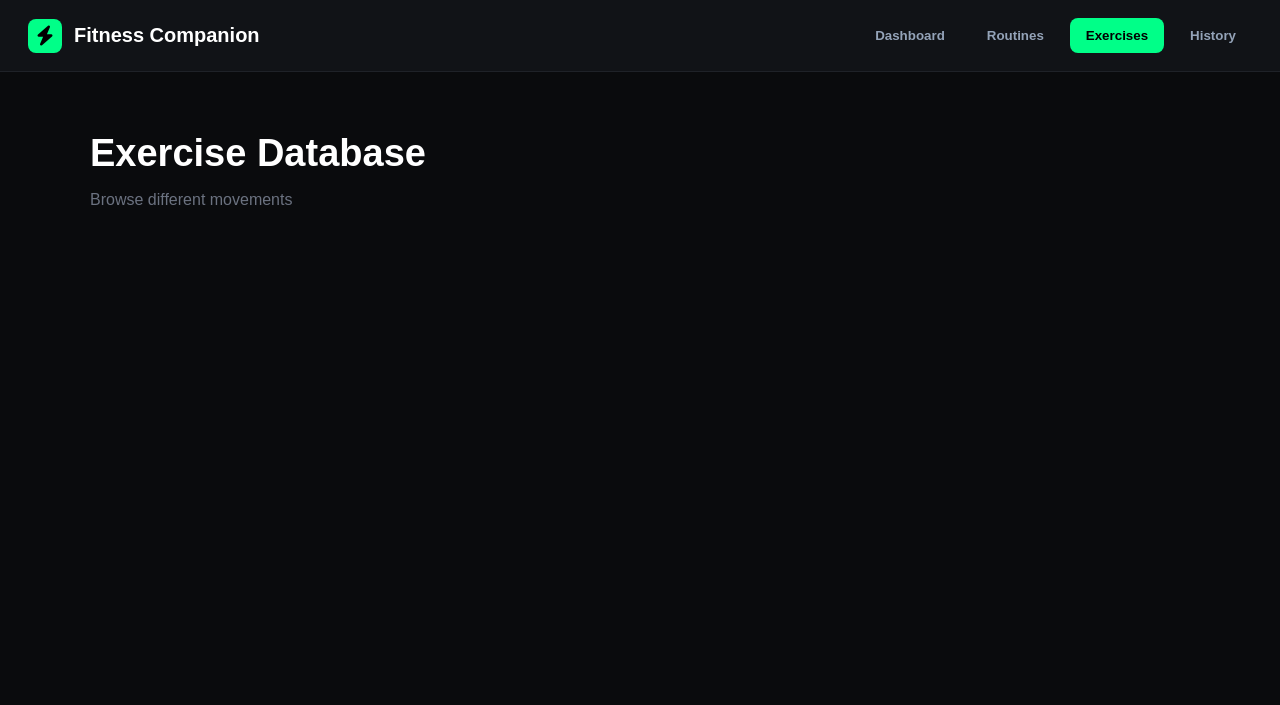
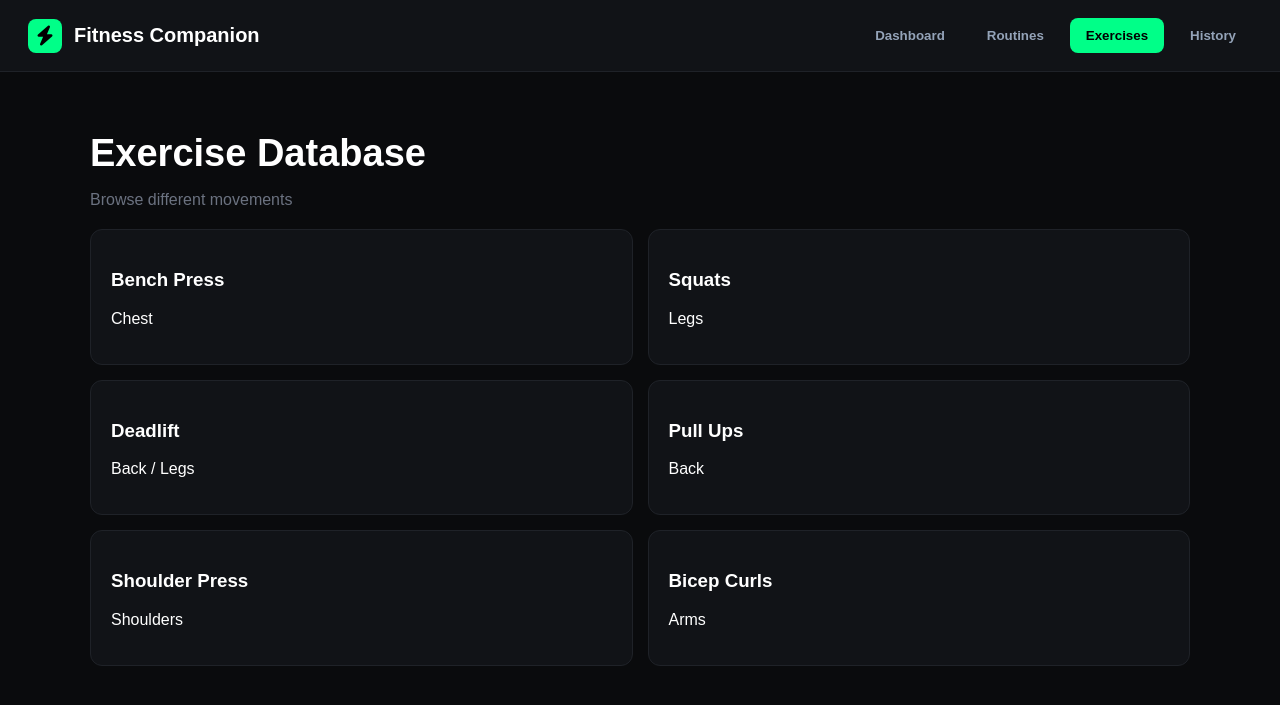
Before and after one commit to kavinghty/Fitness-Companion-DTE-Final-Assesment, a Flask app: page / in a window 1280 px wide, after a click on "Exercises". Shown: the top 705 px of the page. Run offline with Flask 3, Linux system fonts and the light colour scheme; data comes from the database, SQL or seed files in the repository.

Commit message:
Added exercise database with real data and grid layout

```diff
--- a/static/script.js
+++ b/static/script.js
@@ -14,10 +14,20 @@ function showPage(pageId) {
     });
 
     if (pageId === "history") renderHistory();
+    if (pageId === "exercises") renderExercises();
 }
 
 let routines = [];
 let history = [];
+
+const exercises = [
+    { name: "Bench Press", category: "Chest" },
+    { name: "Squats", category: "Legs" },
+    { name: "Deadlift", category: "Back / Legs" },
+    { name: "Pull Ups", category: "Back" },
+    { name: "Shoulder Press", category: "Shoulders" },
+    { name: "Bicep Curls", category: "Arms" }
+];
 
 function toggleForm() {
     document.getElementById("routine-form").classList.toggle("hidden");
@@ -61,6 +71,20 @@ function renderRoutines() {
     });
 }
 
+function renderExercises() {
+    const list = document.getElementById("exercise-list");
+    list.innerHTML = "";
+
+    exercises.forEach(ex => {
+        list.innerHTML += `
+            <div class="exercise-card">
+                <h3>${ex.name}</h3>
+                <p>${ex.category}</p>
+            </div>
+        `;
+    });
+}
+
 function renderHistory() {
     const list = document.getElementById("history-list");
     list.innerHTML = "";
--- a/static/styles.css
+++ b/static/styles.css
@@ -164,6 +164,19 @@ input {
     gap: 10px;
 }
 
+.exercise-grid {
+    display: grid;
+    grid-template-columns: repeat(2, 1fr);
+    gap: 15px;
+}
+
+.exercise-card {
+    background-color: #111317;
+    border: 1px solid #1f2228;
+    padding: 20px;
+    border-radius: 12px;
+}
+
 #history-list .history-item {
     background-color: #111317;
     border: 1px solid #1f2228;
--- a/templates/index.html
+++ b/templates/index.html
@@ -67,6 +67,7 @@
         <div id="exercises" class="page">
             <h1>Exercise Database</h1>
             <p class="subtitle">Browse different movements</p>
+            <div id="exercise-list" class="exercise-grid"></div>
         </div>
 
         <div id="history" class="page">
```
